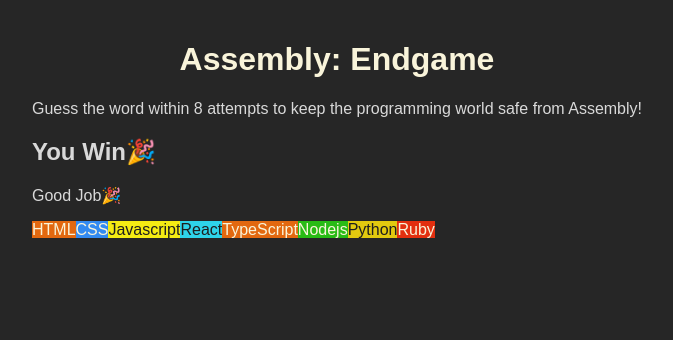
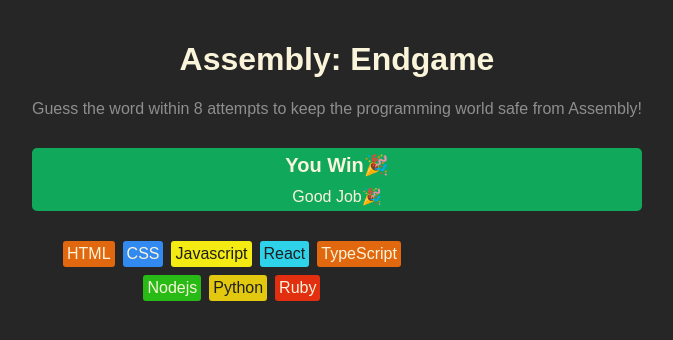
Before and after one commit to lubnafebin/react, a React (Vite) app in the folder assembly-endgame/: page / in a window 1280 px wide. Shown: the top 340 px of the page, without its empty margins (303-976 px from the left). Built offline with nearby package versions, Linux system fonts and the light colour scheme.

Commit message:
add style for status and language display section

```diff
--- a/assembly-endgame/src/index.css
+++ b/assembly-endgame/src/index.css
@@ -25,4 +25,37 @@
 
 header >p{
   font-size: 1rem;
+  color: #8E8E8E;
 }
+
+.game-status{
+  background-color: #10A95B;
+  display: flex;
+  flex-direction: column;
+  align-items: center;
+  color:#F9F4DA ;
+  border-radius: 5px;
+  margin-block: 30px;
+}
+
+.game-status >p{
+  margin: 5px;
+}
+
+.game-status >h2{
+  margin: 5px;
+  font-size: 1.25rem;
+}
+
+section.lang-chips{
+  display: flex;
+  flex-wrap: wrap;
+  gap: 8px;
+  justify-content: center;
+  max-width: 400px;
+}
+
+span.chip{
+  border-radius: 3px;
+  padding: 4px;
+}
```
